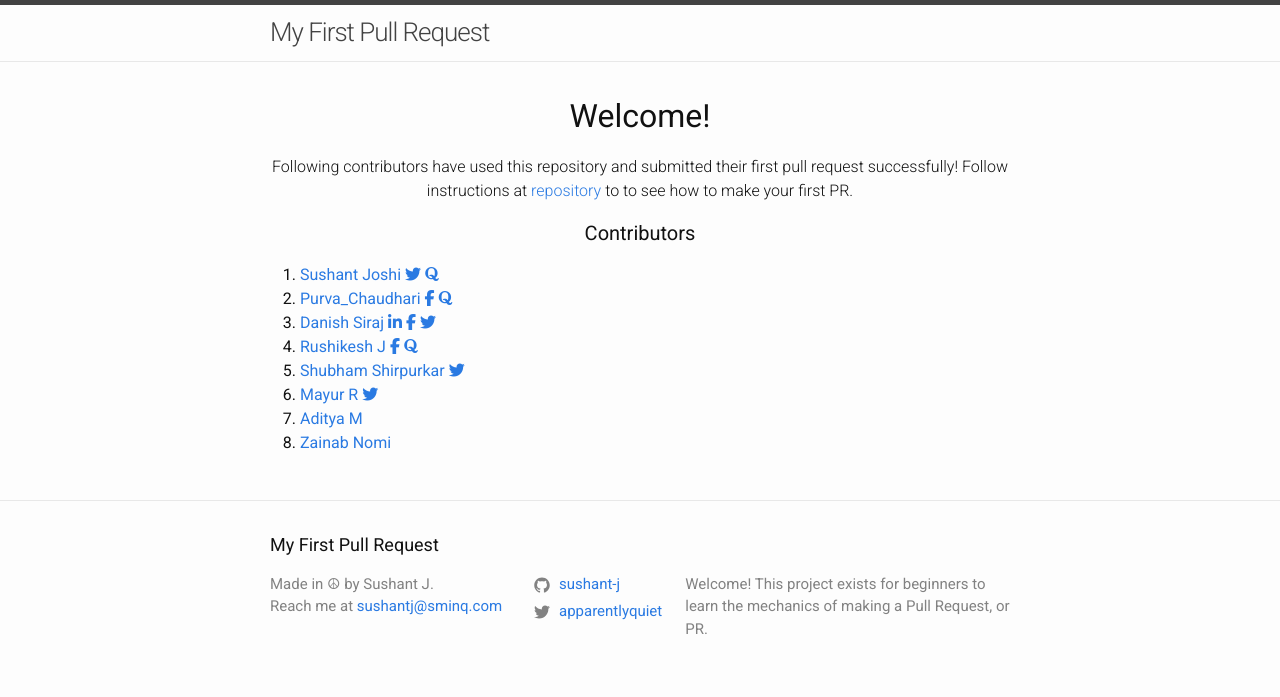
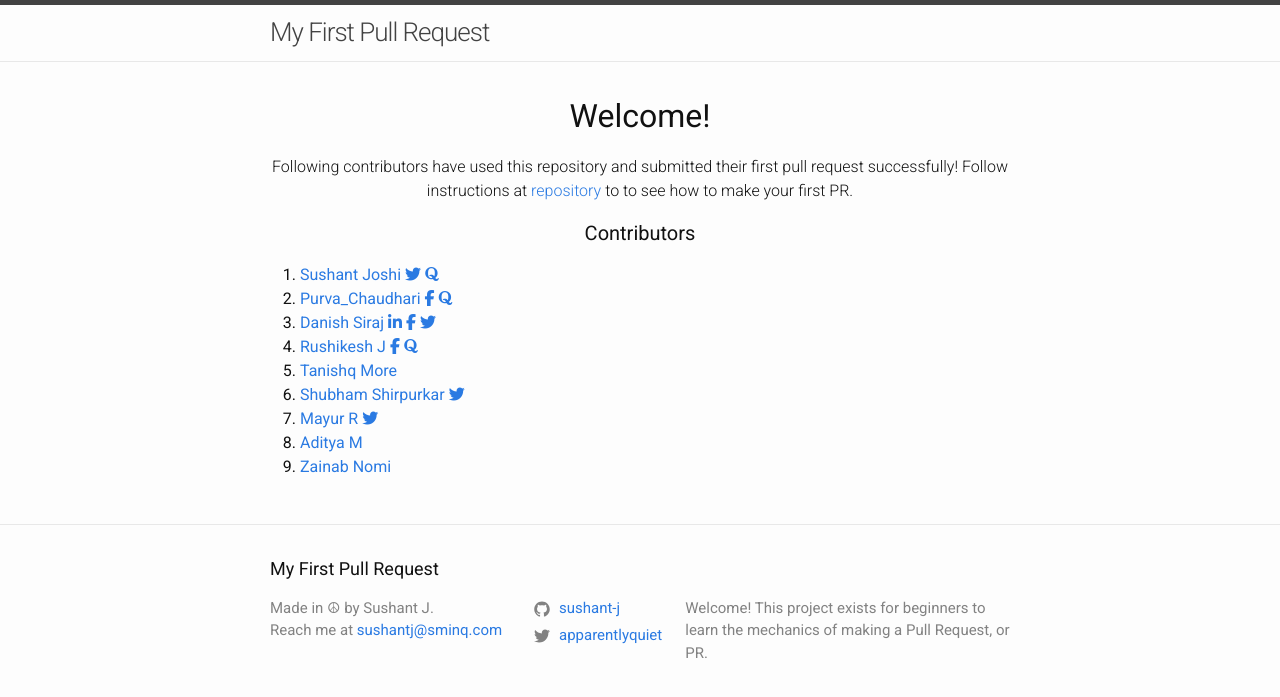
Before and after one commit to sushant-j/my-first-pull-request, a Jekyll site: the page built from index.md, in a window 1280 px wide. Shown: the top 697 px of the page. Built offline with Jekyll 4.4.1, drawn with Linux system fonts in a browser that asks for light colours; nearby versions of some CDN libraries.

Commit message:
firstone

```diff
--- a/_layouts/home.html
+++ b/_layouts/home.html
@@ -59,6 +59,12 @@ layout: default
       </a>
     </li>
     <li>
+      <a href="https://github.com/tanishq-1011">
+        Tanishq More
+      </a>
+    </li>
+
+    <li>
       <a href="https://github.com/Bumsquest/">
         Shubham Shirpurkar
       </a>
```
